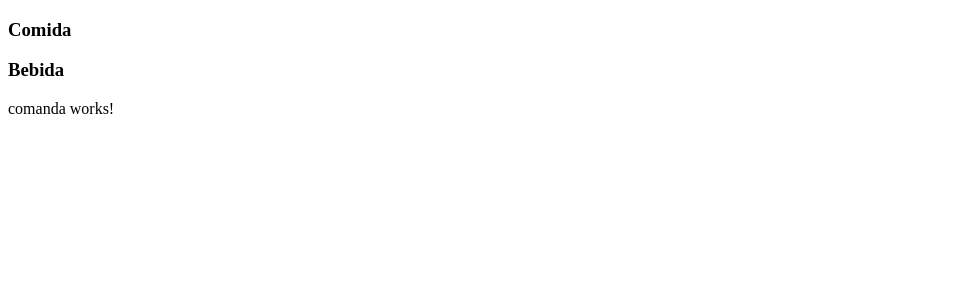
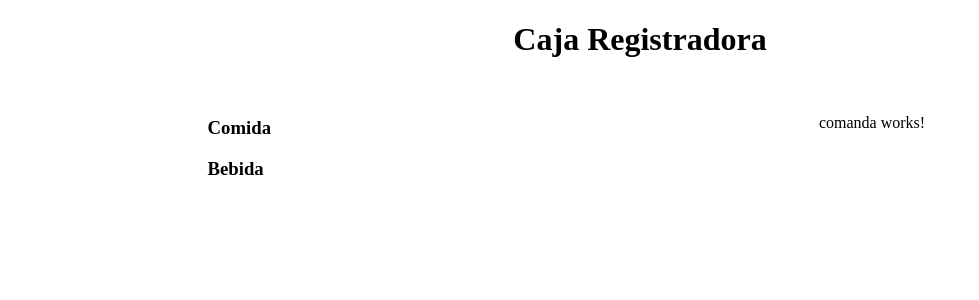
Before and after one commit to ConxiCR/Angular_CajaRegistradora, an Angular app: page / in a window 1280 px wide. Shown: the top 300 px of the page, without its empty margins (0-979 px from the left). Built offline with nearby package versions, Linux system fonts and the light colour scheme.

Commit message:
structure's style
Signed-off-by: ConxiCr <conxicr@hotmail.com>

```diff
--- a/src/app/app.component.css
+++ b/src/app/app.component.css
@@ -0,0 +1,16 @@
+h1{
+    text-align: center;
+}
+.container{
+    width: 70%;
+    margin: 30px auto 0 auto;
+    display: flex;
+}
+.izquierda{
+    width: 70%;
+    padding: 10px;
+}
+.derecha{
+    width: 30%;
+    padding: 10px;
+}
--- a/src/app/app.component.html
+++ b/src/app/app.component.html
@@ -1,4 +1,5 @@
 <!--structure of TPV-->
+<h1>Caja Registradora</h1>
 <div class="container">
   <div class="izquierda">
     <!--two products-->
--- a/src/app/app.component.ts
+++ b/src/app/app.component.ts
@@ -6,5 +6,5 @@ import { Component } from '@angular/core';
   styleUrls: ['./app.component.css']
 })
 export class AppComponent {
-  title = 'cajaRegistradora';
+
 }
```
